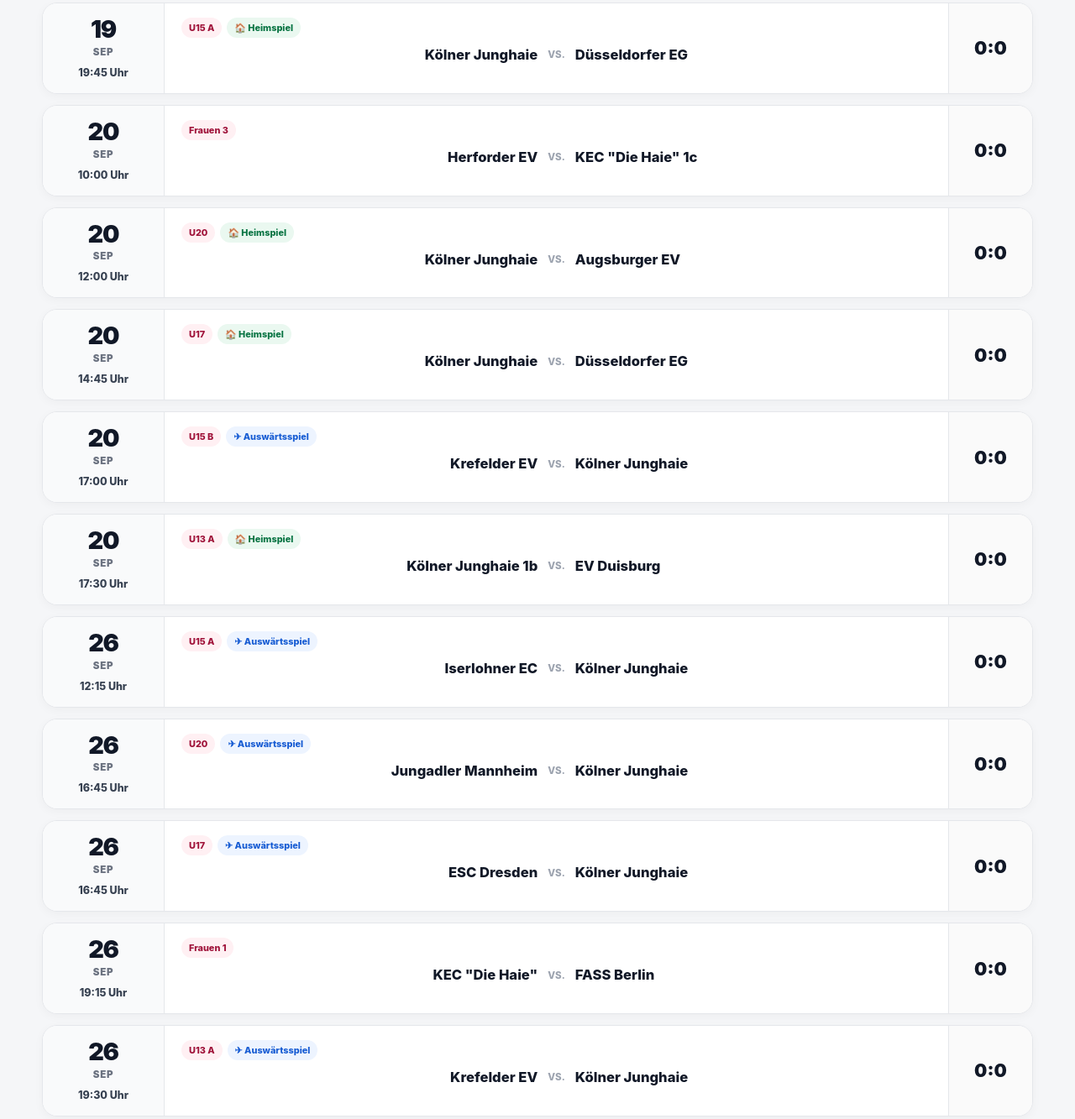
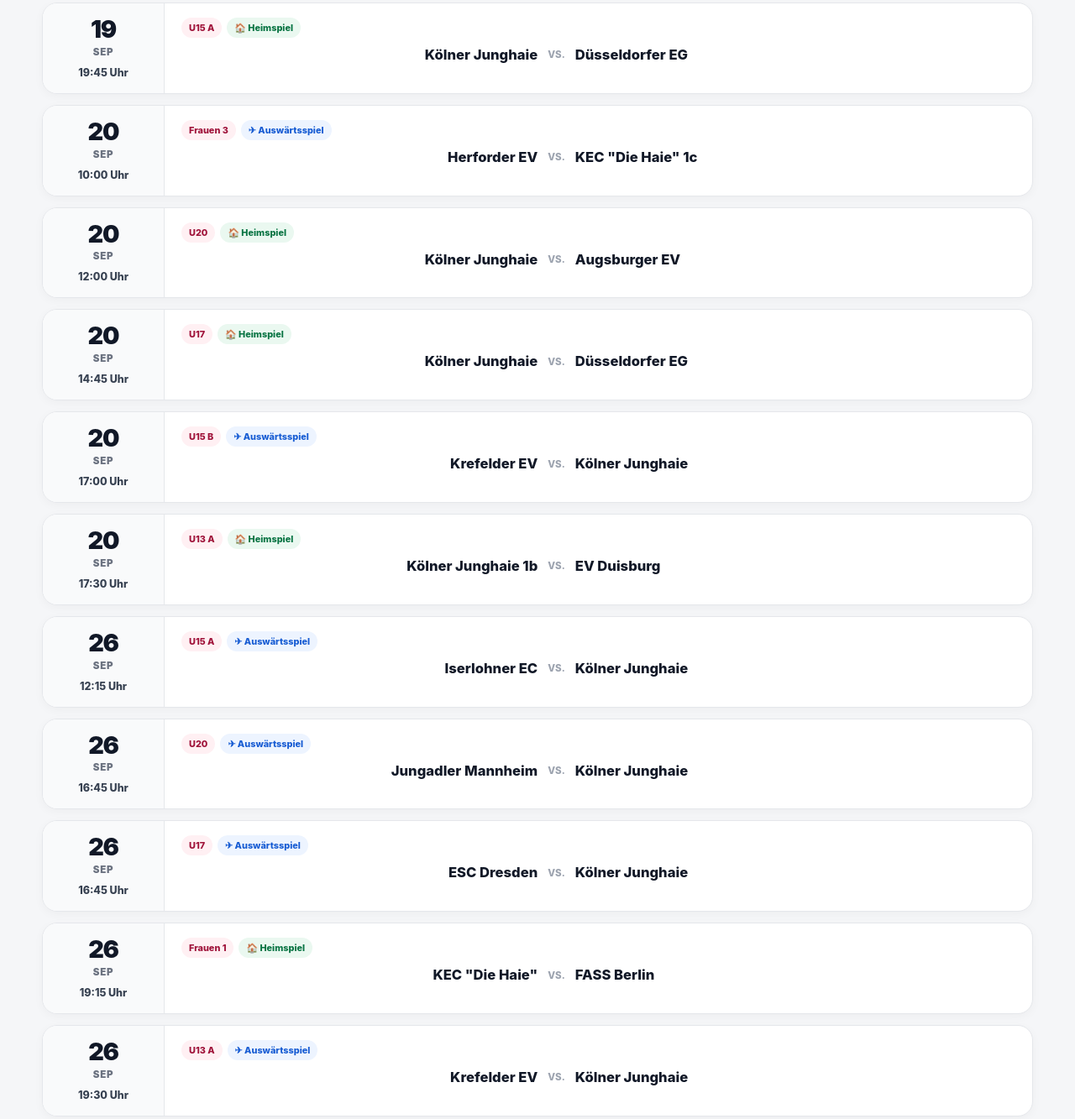
Before and after one commit to LuQTi/Junghaie, a website: page index.html in a window 1280 px wide. Shown: the part 1290-2623 px from the top of the page at 84% size. Drawn offline with Linux system fonts and the light colour scheme.

Commit message:
Refactor isJunghaie and getLocation functions
Refactor isJunghaie and getLocation functions for clarity and efficiency.

```diff
--- a/index.html
+++ b/index.html
@@ -898,30 +898,27 @@
 
   function isJunghaie(name){
 
-    return /junghaie/i.test(
-      clean(name)
-    );
+    const text = clean(name)
+    .toLowerCase()
+    .replace(/["„“']/g, '');
+
+  return (
+    text.includes('junghaie') ||
+    text.includes('kec die haie')
+  );
+
   }
 
 
-  function getLocation(game){
-
-    const home = isJunghaie(game.home);
-    const away = isJunghaie(game.away);
-
-
-    if(home && !away){
-      return 'home';
-    }
-
-
-    if(away && !home){
-      return 'away';
-    }
-
-
-    return 'other';
-  }
+  function getLocation(game) {
+  const home = isJunghaie(game.home);
+  const away = isJunghaie(game.away);
+
+  if (home && !away) return 'home';
+  if (away && !home) return 'away';
+
+  return 'other';
+}
 
 
   function parseDate(game){
@@ -1330,15 +1327,6 @@
 
         </div>
 
-
-        <div class="score ${
-          score ? 'played' : ''
-        }">
-
-          ${score || '–'}
-
-        </div>
-
       `;
 
 
```
